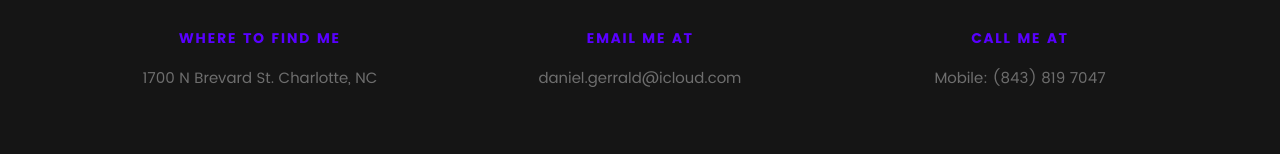
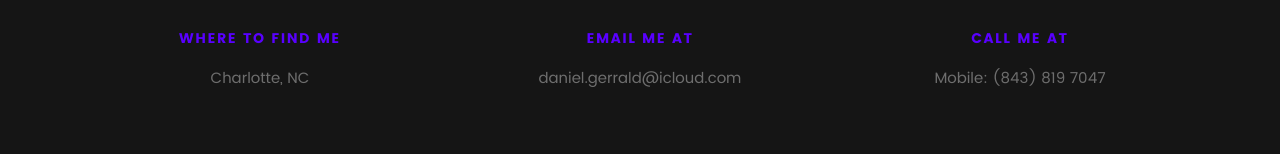
Before and after one commit to DanielGerrald/Profile, a React (Create React App) app: page /portfolio in a window 1280 px wide. Shown: the part 1710-1864 px from the top of the page. Built offline with nearby package versions, Linux system fonts and the light colour scheme.

Commit message:
edit contact info

```diff
--- a/src/components/Contact/contact.js
+++ b/src/components/Contact/contact.js
@@ -20,7 +20,6 @@ class Contact extends Component {
             <h5>Where to find me</h5>
 
             <p>
-              1700 N Brevard St.{"\n"}
               Charlotte, NC
             </p>
           </div>
```
